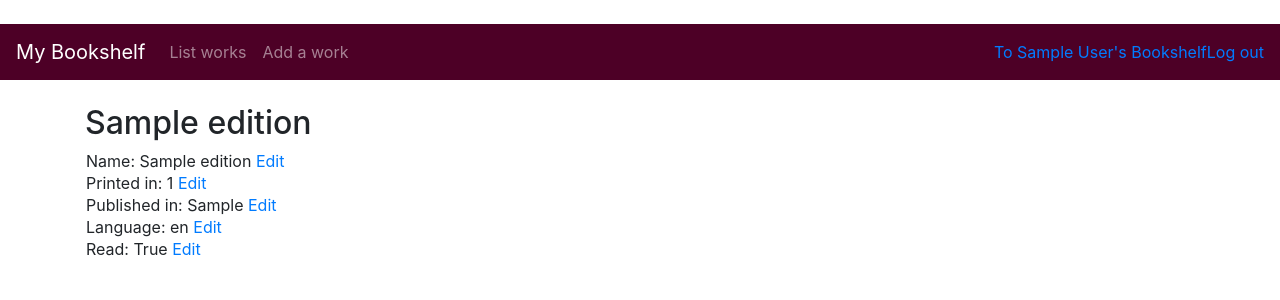
After one commit to Viannaiv/My-Bookself, a Flask app: page /editions/1/ in a window 1280 px wide. The commit adds this page. Shown: the top 300 px of the page. Run offline with Flask 2, Linux system fonts and the light colour scheme; a user stored in the database is signed in; tables that the repository leaves empty hold one stand-in row (values such as "Sample post"); some libraries are stand-ins or nearby versions.

Commit message:
Now possible to edit the info of an edition, view a spesific edition. Also fixed a typo.

```diff
--- a/application/editions/views.py
+++ b/application/editions/views.py
@@ -1,7 +1,7 @@
 from application import app, db
 from flask import redirect, render_template, request, url_for
 from application.editions.models import Edition
-from application.editions.forms import EditionForm
+from application.editions.forms import EditionForm, EditionEditName, EditionEditPrinted, EditionEditPublisher, EditionEditLanguage, EditionEditRead
 from flask_login import login_required, current_user
 
 @app.route("/editions", methods=["GET"])
@@ -31,3 +31,108 @@ def editions_create():
     db.session().commit()
 
     return redirect(url_for("editions_index"))
+
+@app.route("/editions/<edition_id>/", methods=["GET"])
+@login_required
+def edition_view(edition_id):
+    return render_template("editions/edition.html", edition = Edition.query.get(edition_id))
+
+@app.route("/editions/editname/<edition_id>/", methods=["GET"])
+@login_required
+def edition_editnameform(edition_id):
+    return render_template("editions/editname.html", form = EditionEditName(), edition_id=edition_id)
+
+@app.route("/editions/editname/<edition_id>/", methods=["POST"])
+@login_required
+def edition_editname(edition_id):
+    form = EditionEditName(request.form)
+
+    if not form.validate():
+        return render_template("editions/editname.html", form = form, edition_id=edition_id)
+
+    e = Edition.query.get(edition_id)
+    e.name = form.name.data
+
+    db.session().commit()
+
+    return redirect(url_for("edition_view", edition_id=edition_id))
+
+@app.route("/editions/editprinted/<edition_id>/", methods=["GET"])
+@login_required
+def edition_editprintedform(edition_id):
+    return render_template("editions/editprinted.html", form = EditionEditPrinted(), edition_id=edition_id)
+
+@app.route("/editions/editprinted/<edition_id>/", methods=["POST"])
+@login_required
+def edition_editprinted(edition_id):
+    form = EditionEditPrinted(request.form)
+
+    if not form.validate():
+        return render_template("editions/editprinted.html", form = form, edition_id=edition_id)
+
+    e = Edition.query.get(edition_id)
+    e.printed = form.printed.data
+
+    db.session().commit()
+
+    return redirect(url_for("edition_view", edition_id=edition_id))
+
+@app.route("/editions/editpublisher/<edition_id>/", methods=["GET"])
+@login_required
+def edition_editpublisherform(edition_id):
+    return render_template("editions/editpublisher.html", form = EditionEditPublisher(), edition_id=edition_id)
+
+@app.route("/editions/editpublisher/<edition_id>/", methods=["POST"])
+@login_required
+def edition_editpublisher(edition_id):
+    form = EditionEditPublisher(request.form)
+
+    if not form.validate():
+        return render_template("editions/editpublisher.html", form = form, edition_id=edition_id)
+
+    e = Edition.query.get(edition_id)
+    e.publisher = form.publisher.data
+
+    db.session().commit()
+
+    return redirect(url_for("edition_view", edition_id=edition_id))
+
+@app.route("/editions/editlanguage/<edition_id>/", methods=["GET"])
+@login_required
+def edition_editlanguageform(edition_id):
+    return render_template("editions/editlanguage.html", form = EditionEditLanguage(), edition_id=edition_id)
+
+@app.route("/editions/editlanguage/<edition_id>/", methods=["POST"])
+@login_required
+def edition_editlanguage(edition_id):
+    form = EditionEditLanguage(request.form)
+
+    if not form.validate():
+        return render_template("editions/editlanguage.html", form = form, edition_id=edition_id)
+
+    e = Edition.query.get(edition_id)
+    e.language = form.language.data
+
+    db.session().commit()
+
+    return redirect(url_for("edition_view", edition_id=edition_id))
+
+@app.route("/editions/editread/<edition_id>/", methods=["GET"])
+@login_required
+def edition_editreadform(edition_id):
+    return render_template("editions/editread.html", form = EditionEditRead(), edition_id=edition_id)
+
+@app.route("/editions/editread/<edition_id>/", methods=["POST"])
+@login_required
+def edition_editread(edition_id):
+    form = EditionEditRead(request.form)
+
+    if not form.validate():
+        return render_template("editions/editread.html", form = form, edition_id=edition_id)
+
+    e = Edition.query.get(edition_id)
+    e.read = form.read.data
+
+    db.session().commit()
+
+    return redirect(url_for("edition_view", edition_id=edition_id))
--- /dev/null
+++ b/application/templates/editions/edition.html
@@ -0,0 +1,39 @@
+{% extends "layout.html" %}
+
+{% block body %}
+  <h2>{{ edition.name }}</h2>
+
+  <table>
+      <tr>
+        <td>
+          <span>Name: {{ edition.name }}</span>
+          <a href="{{ url_for('edition_editnameform', edition_id=edition.id) }}">Edit</a>
+        </td>
+      </tr>
+      <tr>
+        <td>
+          <span>Printed in: {{ edition.printed }}</span>
+          <a href="{{ url_for('edition_editprintedform', edition_id=edition.id) }}">Edit</a>
+        </td>
+      </tr>
+      <tr>
+        <td>
+          <span>Published in: {{ edition.publisher }}</span>
+          <a href="{{ url_for('edition_editpublisherform', edition_id=edition.id) }}">Edit</a>
+        </td>
+      </tr>
+      <tr>
+        <td>
+          <span>Language: {{ edition.language }}</span>
+          <a href="{{ url_for('edition_editlanguageform', edition_id=edition.id) }}">Edit</a>
+        </td>
+      </tr>
+      <tr>
+        <td>
+          <span>Read: {{ edition.read }}</span>
+          <a href="{{ url_for('edition_editreadform', edition_id=edition.id) }}">Edit</a>
+        </td>
+      </tr>
+  </table>
+
+{% endblock %}
--- a/application/templates/editions/list.html
+++ b/application/templates/editions/list.html
@@ -13,7 +13,9 @@
     </tr>
     {% for edition in editions %}
     <tr>
-      <td>{{ edition.name }}</td>
+      <td>
+        <a href="{{ url_for('edition_view', edition_id=edition.id) }}">{{ edition.name }}</a>
+      </td>
       <td>{{ edition.printed }}</td>
       <td>{{ edition.publisher }}</td>
       <td>{{ edition.language }}</td>
--- a/application/templates/works/work.html
+++ b/application/templates/works/work.html
@@ -7,19 +7,19 @@
       <tr>
         <td>
           <span>Name: {{ work.name }}</span>
-          <a href="{{ url_for('work_editname', work_id=work.id) }}">Edit</a>
+          <a href="{{ url_for('work_editnameform', work_id=work.id) }}">Edit</a>
         </td>
       </tr>
       <tr>
         <td>
           <span>Published in: {{ work.published }}</span>
-          <a href="{{ url_for('work_editpublished', work_id=work.id) }}">Edit</a>
+          <a href="{{ url_for('work_editpublishedform', work_id=work.id) }}">Edit</a>
         </td>
       </tr>
       <tr>
         <td>
           <span>Description: {{ work.description }} </span>
-          <a href="{{ url_for('work_editdescription', work_id=work.id) }}">Edit</a>
+          <a href="{{ url_for('work_editdescriptionform', work_id=work.id) }}">Edit</a>
         </td>
       </tr>
   </table>
```
Also changed, not shown: application/editions/forms.py (+31 -1 lines), application/templates/editions/editlanguage.html (added, +27 -0 lines), application/templates/editions/editname.html (added, +27 -0 lines), application/templates/editions/editprinted.html (added, +27 -0 lines), application/templates/editions/editpublisher.html (added, +27 -0 lines), application/templates/editions/editread.html (added, +27 -0 lines).
